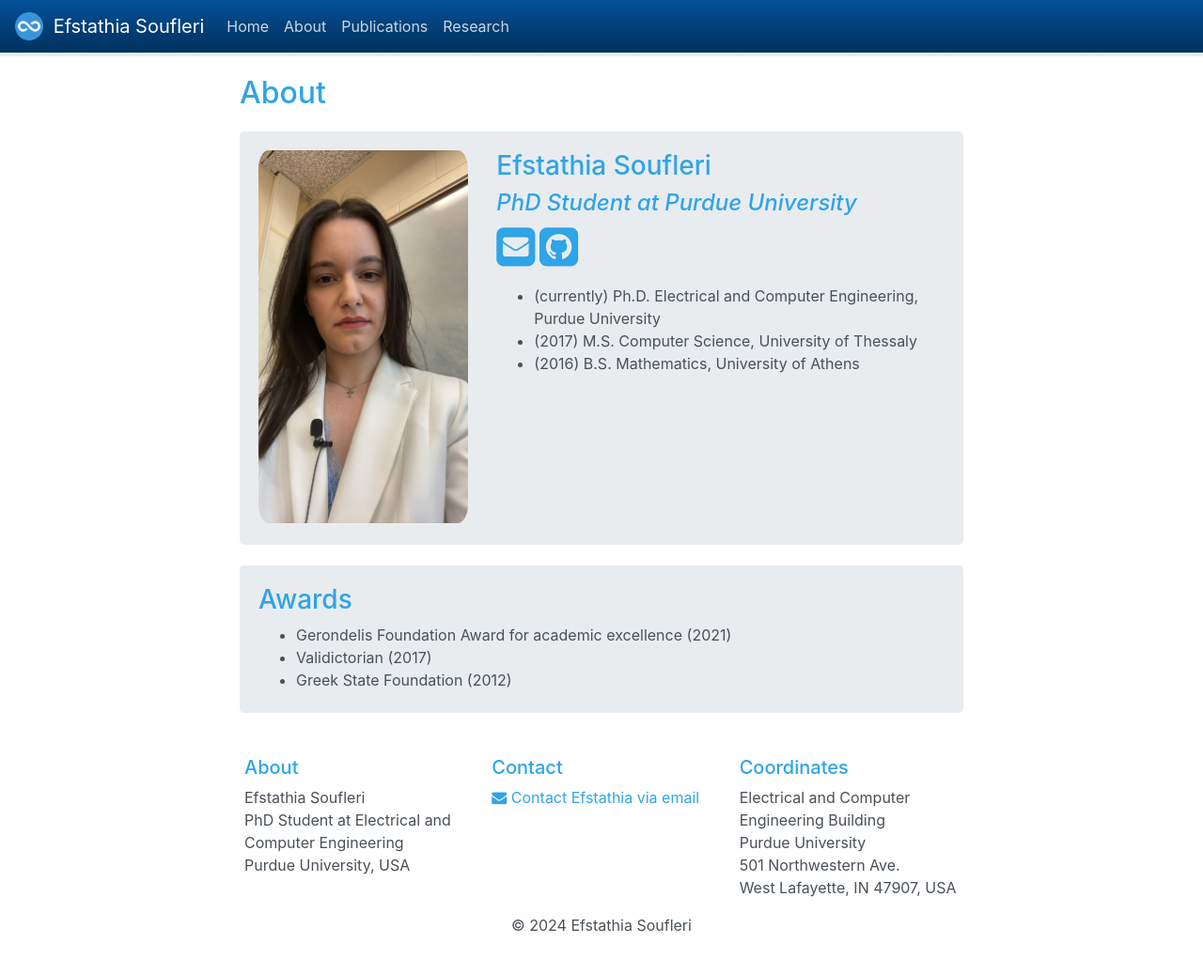
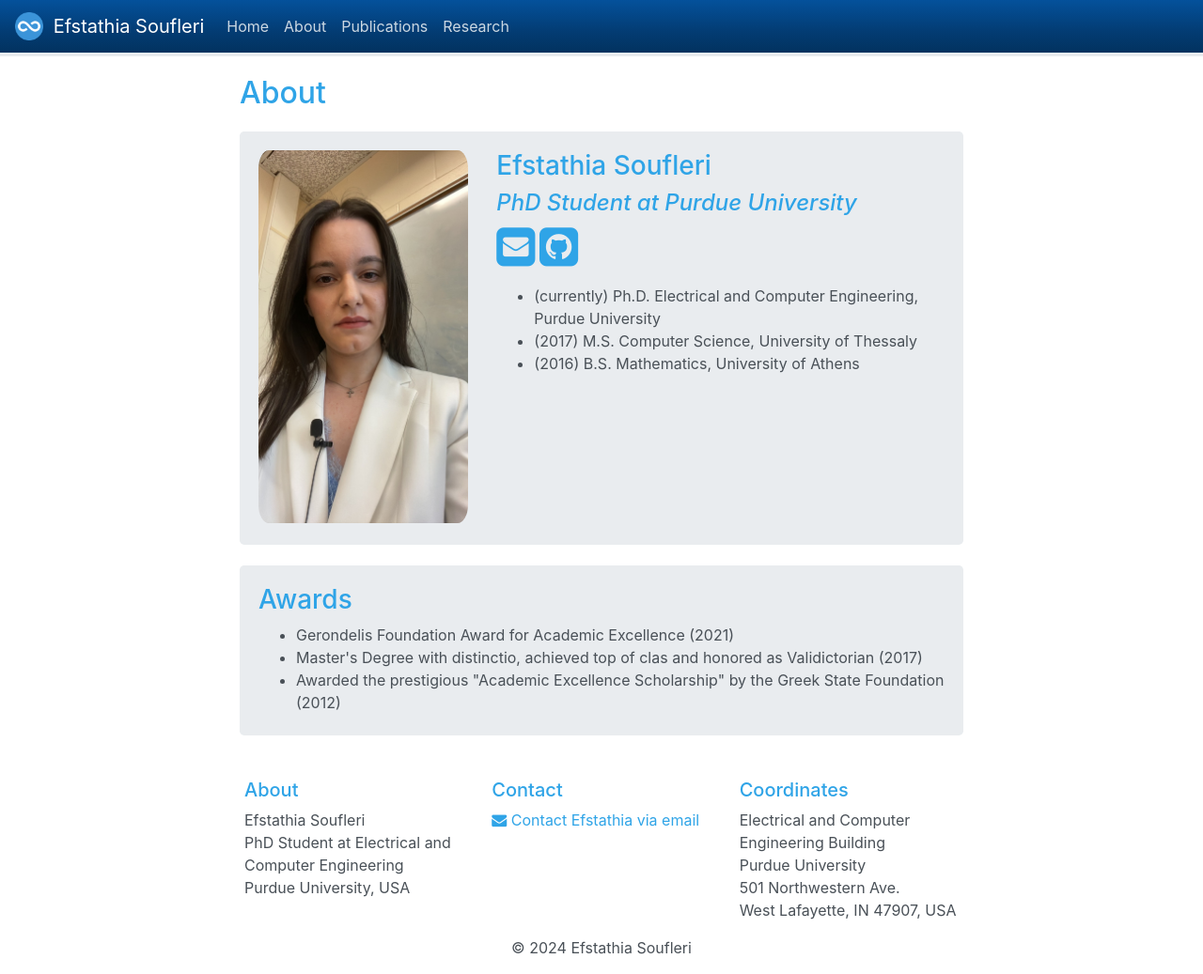
Before and after one commit to Efstathia-Soufleri/Efstathia-Soufleri.github.io, a Jekyll site: the page built from _pages/about.md, in a window 1280 px wide and 1037 px high. Shown: the whole window at 94% size. Built offline with Jekyll 4.4.1, drawn with Linux system fonts in a browser that asks for light colours; nearby versions of some CDN libraries; a style sheet for code colours, icons or effects is not loaded.

Commit message:
changed the awards

```diff
--- a/_data/awards.yml
+++ b/_data/awards.yml
@@ -1,3 +1,3 @@
-- name: Gerondelis Foundation Award for academic excellence (2021)
-- name: Validictorian (2017)
-- name: Greek State Foundation (2012)
+- name: Gerondelis Foundation Award for Academic Excellence (2021)
+- name: Master's Degree with distinctio, achieved top of clas and honored as Validictorian (2017)
+- name: Awarded the prestigious "Academic Excellence Scholarship" by the Greek State Foundation (2012)
```
